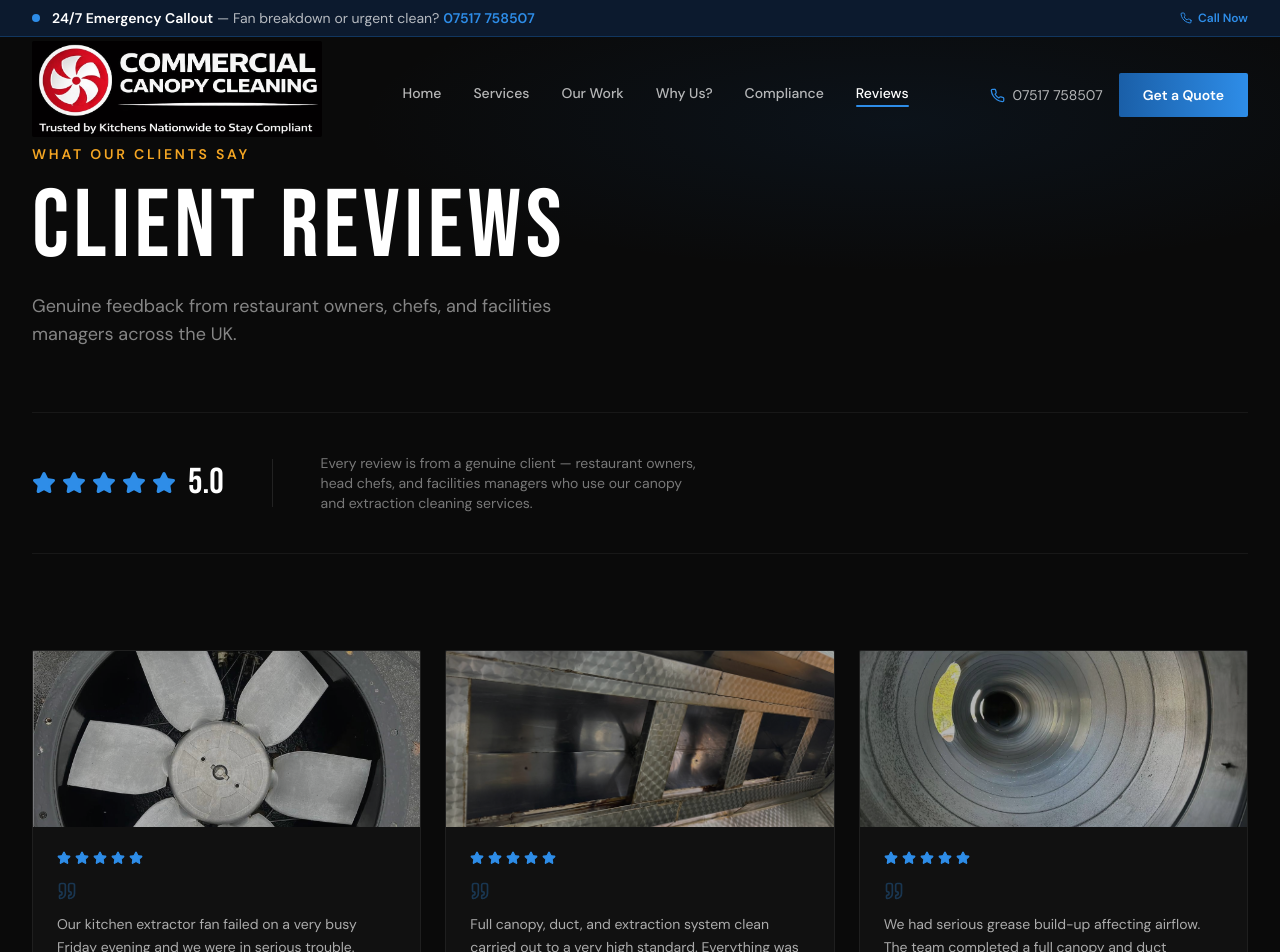
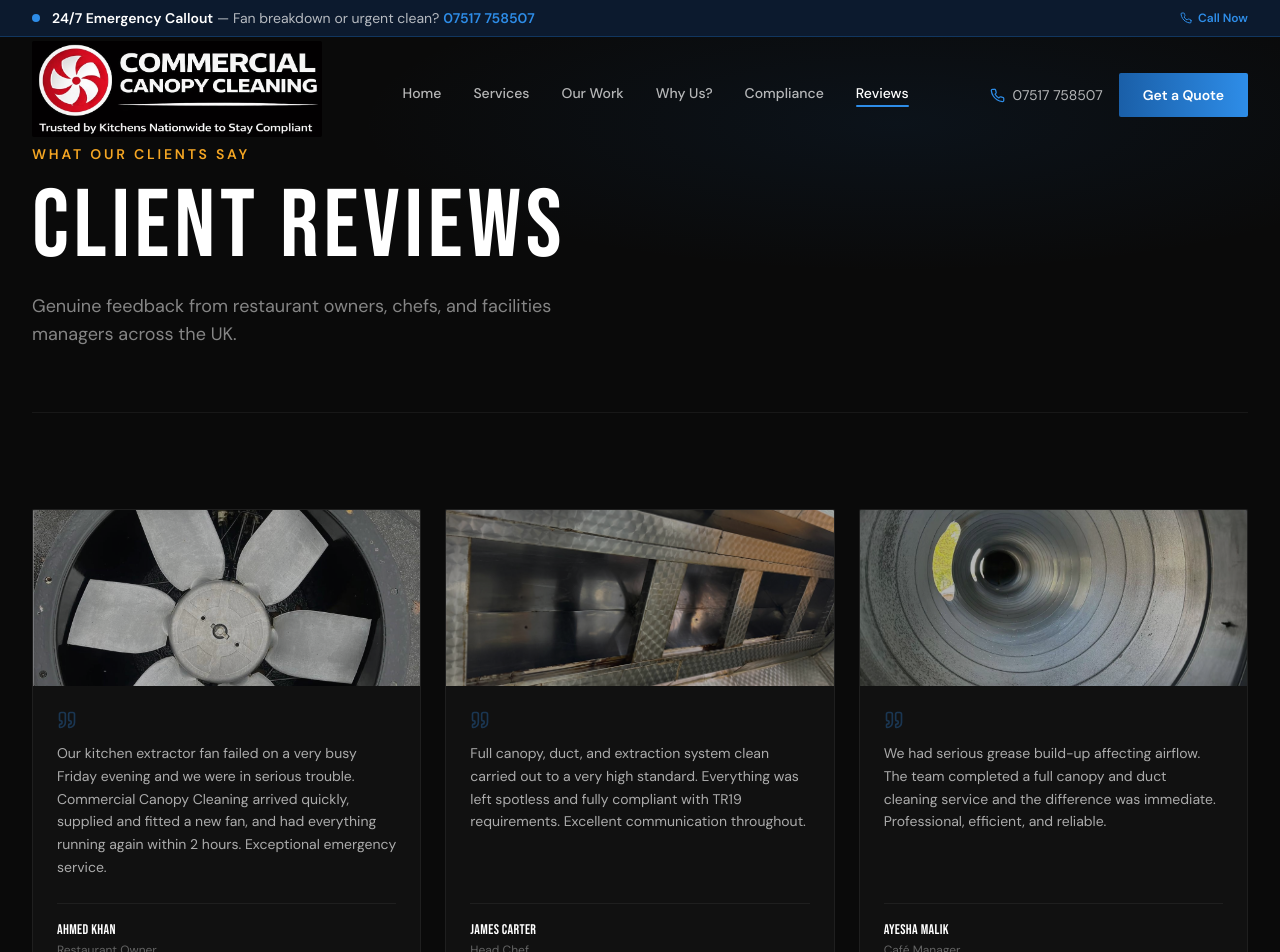
Before and after one commit to zaid5678/commercialcanopycleaning, a React (Vite) app: page /reviews in a window 1280 px wide. Shown: the top 952 px of the page. Built offline with nearby package versions, Linux system fonts and the light colour scheme.

Commit message:
Reviews: remove all stars

```diff
--- a/src/pages/Reviews.jsx
+++ b/src/pages/Reviews.jsx
@@ -1,6 +1,6 @@
 import { Link } from 'react-router-dom'
 import { motion } from 'framer-motion'
-import { Star, Phone, Quote } from 'lucide-react'
+import { Phone, Quote } from 'lucide-react'
 import PageTransition from '../components/PageTransition'
 import ScrollReveal from '../components/ScrollReveal'
 
@@ -51,15 +51,6 @@ const reviews = [
   },
 ]
 
-function Stars() {
-  return (
-    <div className="flex items-center gap-1 mb-4">
-      {Array.from({ length: 5 }).map((_, i) => (
-        <Star key={i} size={14} className="text-brand-blue-bright fill-brand-blue-bright" />
-      ))}
-    </div>
-  )
-}
 
 export default function Reviews() {
   return (
@@ -89,44 +80,6 @@ export default function Reviews() {
         <div className="h-px bg-white/[0.06]" />
       </div>
 
-      {/* Star summary bar */}
-      <section className="py-10 bg-brand-black">
-        <div className="max-w-7xl mx-auto px-4 sm:px-6 lg:px-8">
-          <ScrollReveal>
-            <div className="flex flex-col sm:flex-row items-center gap-6 sm:gap-12">
-              <div className="flex items-center gap-3">
-                <motion.div
-                  initial={{ opacity: 0, scale: 0.8 }}
-                  animate={{ opacity: 1, scale: 1 }}
-                  transition={{ duration: 0.5 }}
-                  className="flex items-center gap-1.5"
-                >
-                  {Array.from({ length: 5 }).map((_, i) => (
-                    <motion.div
-                      key={i}
-                      initial={{ opacity: 0, y: 8 }}
-                      animate={{ opacity: 1, y: 0 }}
-                      transition={{ delay: i * 0.07 + 0.2, duration: 0.35 }}
-                    >
-                      <Star size={24} className="text-brand-blue-bright fill-brand-blue-bright" />
-                    </motion.div>
-                  ))}
-                </motion.div>
-                <span className="font-heading text-4xl text-white">5.0</span>
-              </div>
-              <div className="h-px w-16 sm:h-12 sm:w-px bg-white/10" />
-              <p className="font-body text-white/45 text-sm text-center sm:text-left max-w-sm">
-                Every review is from a genuine client — restaurant owners, head chefs, and facilities managers who use our canopy and extraction cleaning services.
-              </p>
-            </div>
-          </ScrollReveal>
-        </div>
-      </section>
-
-      <div className="max-w-7xl mx-auto px-4 sm:px-6 lg:px-8">
-        <div className="h-px bg-white/[0.06]" />
-      </div>
-
       {/* Reviews grid */}
       <section className="py-16 sm:py-24 bg-brand-black">
         <div className="max-w-7xl mx-auto px-4 sm:px-6 lg:px-8">
@@ -144,7 +97,6 @@ export default function Reviews() {
                   </div>
                   {/* Content */}
                   <div className="p-6 flex flex-col flex-1">
-                    <Stars />
                     <Quote size={20} className="text-brand-blue-bright/30 mb-3 flex-shrink-0" />
                     <p className="font-body text-white/65 text-sm leading-relaxed flex-1 mb-6">
                       {review.text}
```
